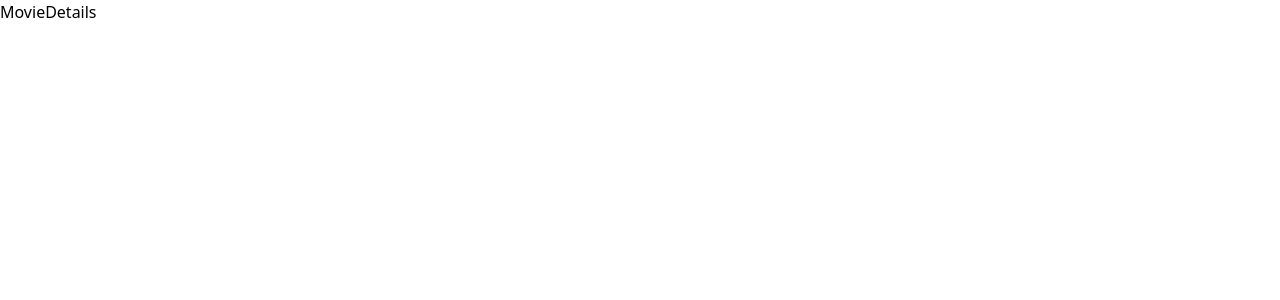
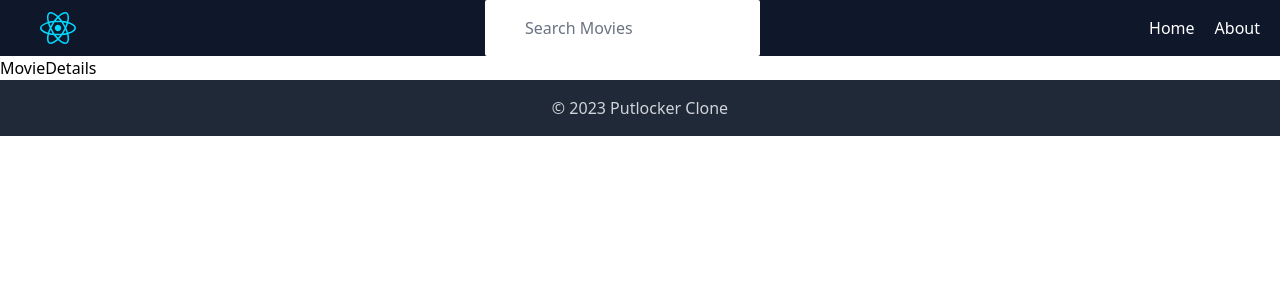
Before and after one commit to MuhammadOsama169/Series_Online, a React (Vite) app: page /movie/1 in a window 1280 px wide. Shown: the top 300 px of the page. Built offline with nearby package versions, Linux system fonts and the light colour scheme.

Commit message:
initial commit

```diff
--- a/src/App.jsx
+++ b/src/App.jsx
@@ -3,18 +3,20 @@ import { BrowserRouter as Router, Route, Routes } from 'react-router-dom';
 import {Home} from './pages/Home'
 import {Header} from './components/Header'
 import {Footer} from './components/Footer'
-import {PageNotFound} from './components/PageNotFound/PageNotFound'
-import {MovieDetails} from './components/MovieDetails/MovieDetails'
+import {PageNotFound} from './components/PageNotFound'
+import {MovieDetails} from './components/MovieDetails'
 
 function App() {
 
   return (
     <Router>
+      <Header/>
         <Routes>
           <Route path="/" exact element={<Home/>}/>
           <Route path="/movie/:imdbID" element={<MovieDetails/>}/>
           <Route element={<PageNotFound/>}/>
         </Routes>
+      <Footer/>
     </Router>
   )
 }
--- a/src/components/Footer.jsx
+++ b/src/components/Footer.jsx
@@ -2,6 +2,12 @@ import React from 'react'
 
 export const Footer = () => {
   return (
-    <div>Footer</div>
+    <footer className="bg-gray-800 text-gray-300 py-4">
+      <div className="container mx-auto px-4">
+        <p className="text-center">
+          &copy; {new Date().getFullYear()} Putlocker Clone
+        </p>
+      </div>
+    </footer>
   )
 }
--- a/src/components/Header.jsx
+++ b/src/components/Header.jsx
@@ -1,7 +1,33 @@
-import React from 'react'
+import React, { useState } from 'react'
+import logo from '../assets/react.svg'
 
 export const Header = () => {
+  const [searchValue,setSearchValue] = useState()
+
+  const handleInputChange = (e) =>{
+    setSearchValue(e.target.value)
+  }
+
+  console.log(searchValue)
+
   return (
-    <div>Header</div>
+    <nav className='flex bg-slate-900 text-white '>
+      <div className='flex justify-between items-center w-full px-5'>
+        <img src={logo} className='px-5'/>
+
+        <input
+          className='flex indent-2 py-4 text-black rounded-sm placeholder-gray-500 px-3 pl-8 outline-none focus:shadow-outline'
+          placeholder='Search Movies'
+          type="search"
+          onChange={handleInputChange}
+          value={searchValue}/>
+
+        <div className='flex flex-row gap-5'>
+          <button>Home</button>
+          <button>About</button>
+        </div>
+
+      </div>
+    </nav>
   )
 }
--- /dev/null
+++ b/src/components/MovieCard.jsx
@@ -0,0 +1,12 @@
+import React from 'react'
+
+export const MovieCard = (props) => {
+  const {data} = props;
+  return (
+    <div className='mt-5'>
+      <img className='' src={data.Poster} alt={data.Title} />
+      <h4 className='text-center'>{data.Title}</h4>
+      <p className='text-center'>{data.Year}</p>
+    </div>
+  )
+}
--- a/src/components/MovieCard/MovieCard.jsx
+++ /dev/null
@@ -1,7 +0,0 @@
-import React from 'react'
-
-export const MovieCard = () => {
-  return (
-    <div>MovieCard</div>
-  )
-}
--- /dev/null
+++ b/src/components/MovieListing.jsx
@@ -0,0 +1,28 @@
+import React from 'react'
+import { useSelector } from 'react-redux'
+import { getAllMovies } from '../store/movieSlice'
+import {MovieCard} from './MovieCard'
+
+export const MovieListing = () => {
+  const movies = useSelector(getAllMovies)
+  let renderMovies=""
+
+  renderMovies =
+  movies.Response === "True" ? (
+    movies.Search.map((movie, index) => (
+      <MovieCard key={index} data={movie} />
+    ))
+  ) : (
+    <div >
+      <h3>{movies.Error}</h3>
+    </div>
+  );
+
+  return (
+    <div className='my-10 mx-10'>
+      <div className='grid grid-col md:grid-cols-5 gap-5 place-items-center'>
+        {renderMovies}
+      </div>
+    </div>
+  )
+}
--- a/src/components/MovieListing/MovieListing.jsx
+++ /dev/null
@@ -1,7 +0,0 @@
-import React from 'react'
-
-export const MovieListing = () => {
-  return (
-    <div>MovieListing</div>
-  )
-}
--- a/src/pages/Home.jsx
+++ b/src/pages/Home.jsx
@@ -1,6 +1,6 @@
 import React, { useEffect } from 'react'
 import {useDispatch} from "react-redux"
-import {MovieListing} from '../components/MovieListing/MovieListing'
+import {MovieListing} from '../components/MovieListing'
 import movieApi from '../apis/movieApi'
 import { addMovies } from '../store/movieSlice'
 
@@ -26,7 +26,6 @@ export const Home = () => {
 
   return (
     <div>
-      Working
       <MovieListing/>
     </div>
   )
```
Also changed, not shown: src/components/MovieDetails.jsx (renamed from src/components/MovieDetails/MovieDetails.jsx), src/components/PageNotFound.jsx (renamed from src/components/PageNotFound/PageNotFound.jsx).
